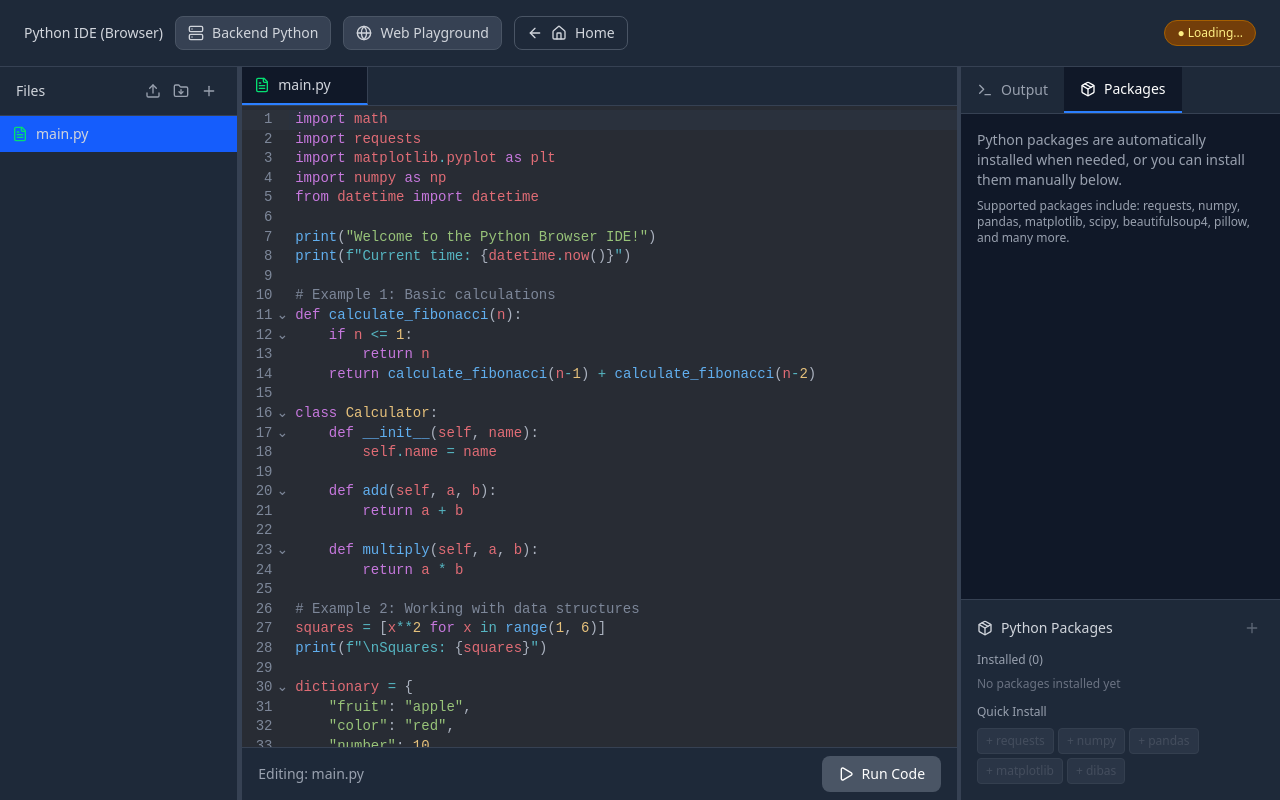
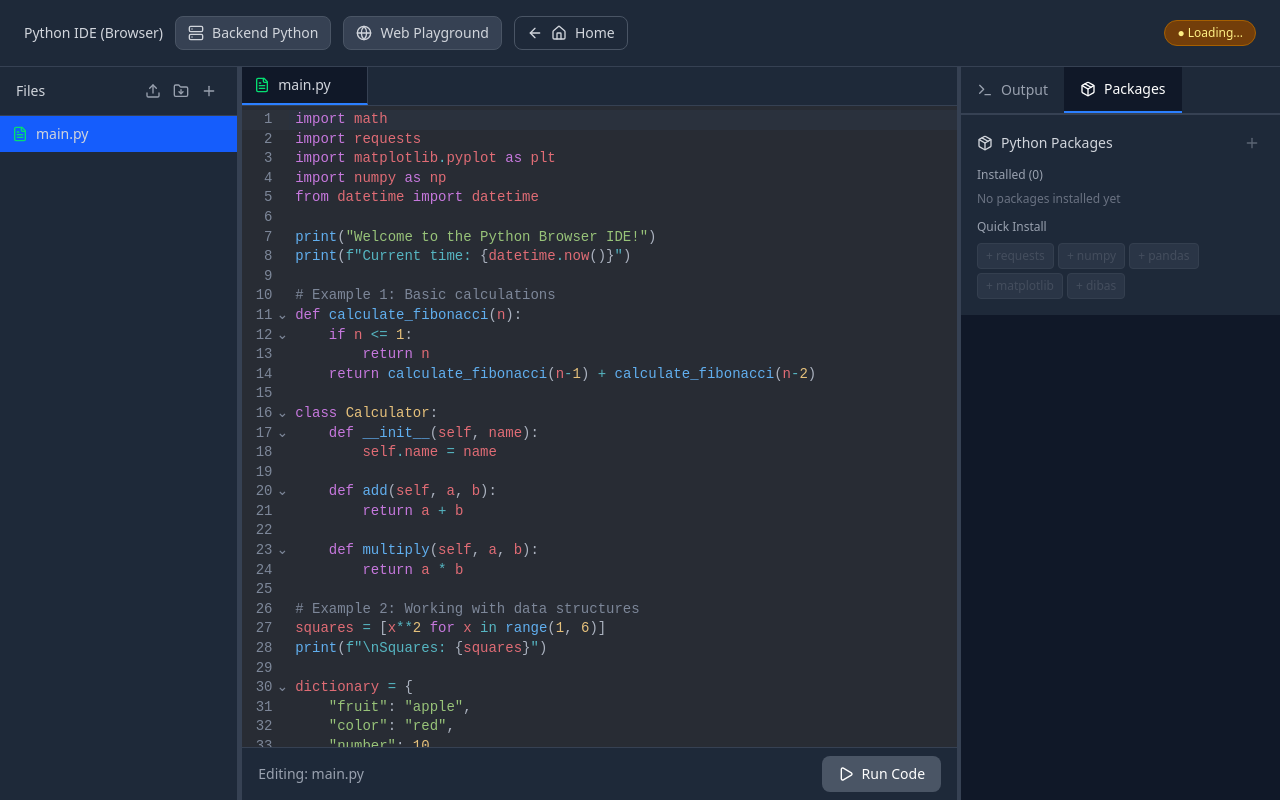
Before and after one commit to dibasdauliya/browser-IDE, a React (Vite) app: page /python in a window 1280 px wide. Both pictures are taken after a click on the button "Packages". Built offline with nearby package versions, Linux system fonts and the light colour scheme.

Commit message:
cleanup packages section

```diff
--- a/src/components/PackageManager.tsx
+++ b/src/components/PackageManager.tsx
@@ -72,7 +72,7 @@ export const PackageManager: React.FC<PackageManagerProps> = ({
   );
 
   return (
-    <div className="bg-gray-800 border-t border-gray-700 p-4 max-h-60 overflow-y-auto">
+    <div className="bg-gray-800 border-t border-gray-700 p-4 overflow-y-auto">
       <div className="flex items-center justify-between mb-3">
         <h3 className="text-sm font-medium text-gray-300 flex items-center">
           <Package className="w-4 h-4 mr-2" />
--- a/src/components/RightPanel.tsx
+++ b/src/components/RightPanel.tsx
@@ -58,25 +58,11 @@ export const RightPanel: React.FC<RightPanelProps> = ({
         {activeTab === "output" ? (
           <OutputPanel output={output} onClear={onClear} />
         ) : (
-          <div className="h-full flex flex-col">
-            <div className="flex-1 p-4 overflow-y-auto bg-gray-900">
-              <div className="text-sm text-gray-400 mb-4">
-                <p className="mb-2">
-                  Python packages are automatically installed when needed, or
-                  you can install them manually below.
-                </p>
-                <p className="text-xs">
-                  Supported packages include: requests, numpy, pandas,
-                  matplotlib, scipy, beautifulsoup4, pillow, and many more.
-                </p>
-              </div>
-            </div>
-            <PackageManager
-              installedPackages={installedPackages}
-              onInstallPackage={onInstallPackage}
-              isDisabled={!pyodideReady}
-            />
-          </div>
+          <PackageManager
+            installedPackages={installedPackages}
+            onInstallPackage={onInstallPackage}
+            isDisabled={!pyodideReady}
+          />
         )}
       </div>
     </div>
--- a/src/pages/BackendPythonIDE.tsx
+++ b/src/pages/BackendPythonIDE.tsx
@@ -344,30 +344,15 @@ export function BackendPythonIDE() {
             }
             rightPanel={
               <div className="h-full flex flex-col border-l border-gray-700 min-w-0 text-white">
-                {/* Tab Content */}
                 <div className="flex-1 min-h-0">
                   {activeTab === "output" ? (
                     <OutputPanel output={output} onClear={clearOutput} />
                   ) : (
-                    <div className="h-full flex flex-col">
-                      <div className="flex-1 p-4 overflow-y-auto bg-gray-900">
-                        <div className="text-sm text-gray-400 mb-4">
-                          <p className="mb-2">
-                            Install Python packages that will be available for
-                            your code execution.
-                          </p>
-                          <p className="text-xs">
-                            Packages are installed in a dedicated virtual
-                            environment and persist between sessions.
-                          </p>
-                        </div>
-                      </div>
-                      <PackageManager
-                        installedPackages={installedPackages}
-                        onInstallPackage={installPackage}
-                        isDisabled={backendStatus !== "connected"}
-                      />
-                    </div>
+                    <PackageManager
+                      installedPackages={installedPackages}
+                      onInstallPackage={installPackage}
+                      isDisabled={backendStatus !== "connected"}
+                    />
                   )}
                 </div>
               </div>
```
